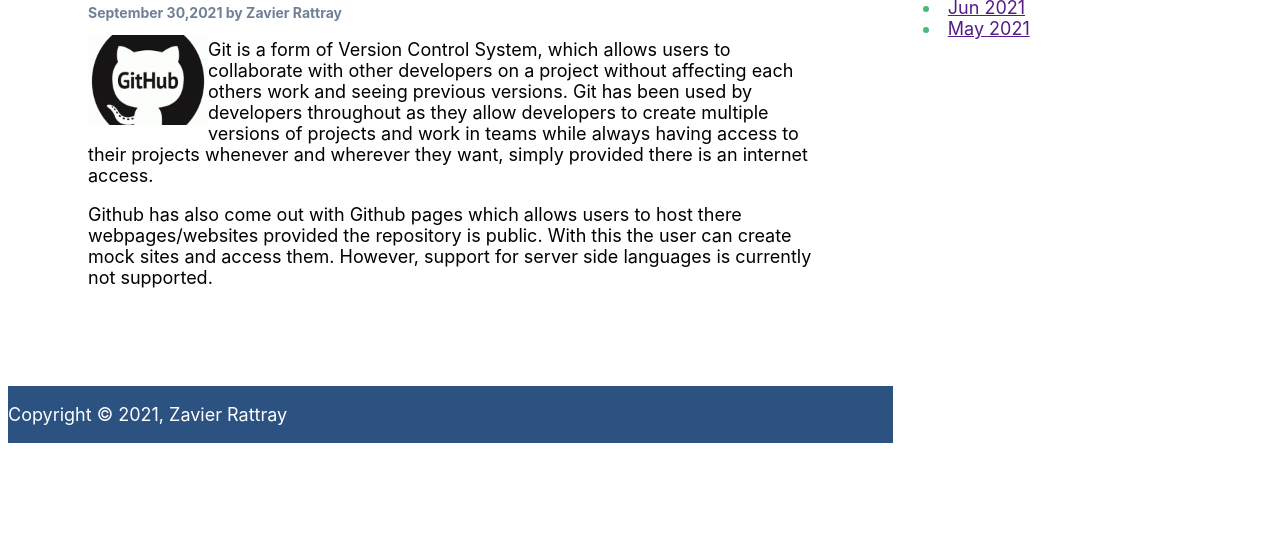
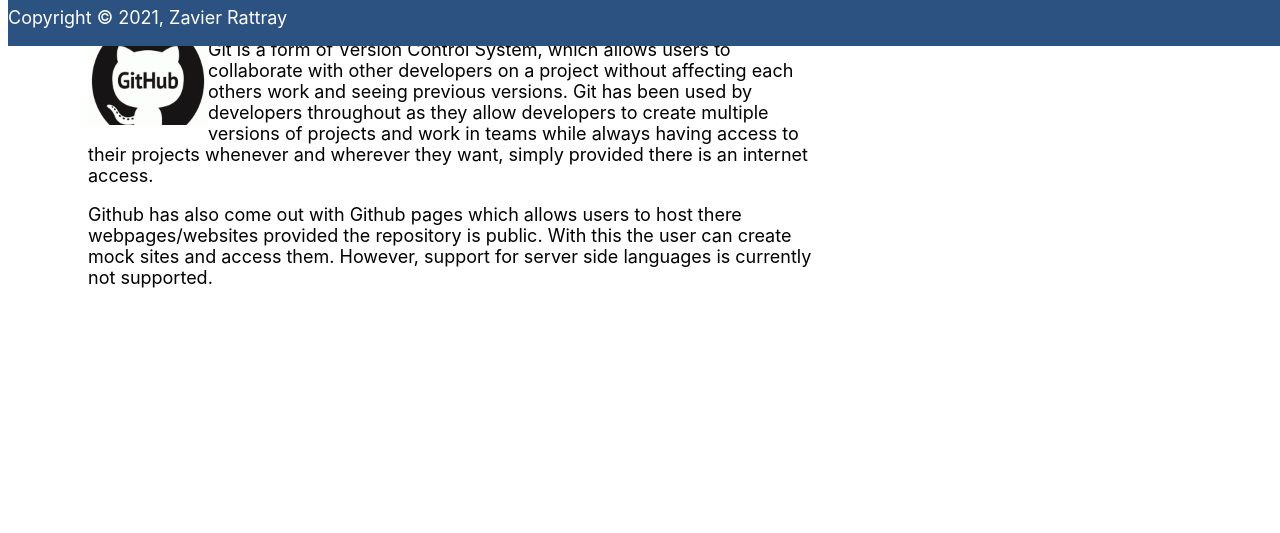
Before and after one commit to ZSR-Blxck/info2180-lab2, a plain HTML site: page index.html in a window 1280 px wide. Shown: the part 754-1287 px from the top of the page. After the commit the page ends 1230 px from the top, so only its background shows below. Drawn offline with Linux system fonts and the light colour scheme.

Commit message:
Footer fixed

```diff
--- a/styles.css
+++ b/styles.css
@@ -18,6 +18,7 @@
 }
 
 body{
+  height:  100%;
   font-size: 18px;
   text-color: #2D3748;
   font-family:-apple-system,BlinkMacSystemFont,"Segoe UI",Roboto,"Helvetica Neue",Arial,"Noto Sans",sansserif;
@@ -84,4 +85,7 @@ footer{
   background-color: #2C5282;
   color:#FFFFFF;
   width: 100%;
+  margin: auto;
+  position: fixed;
+  bottom: 0;
 }
```
